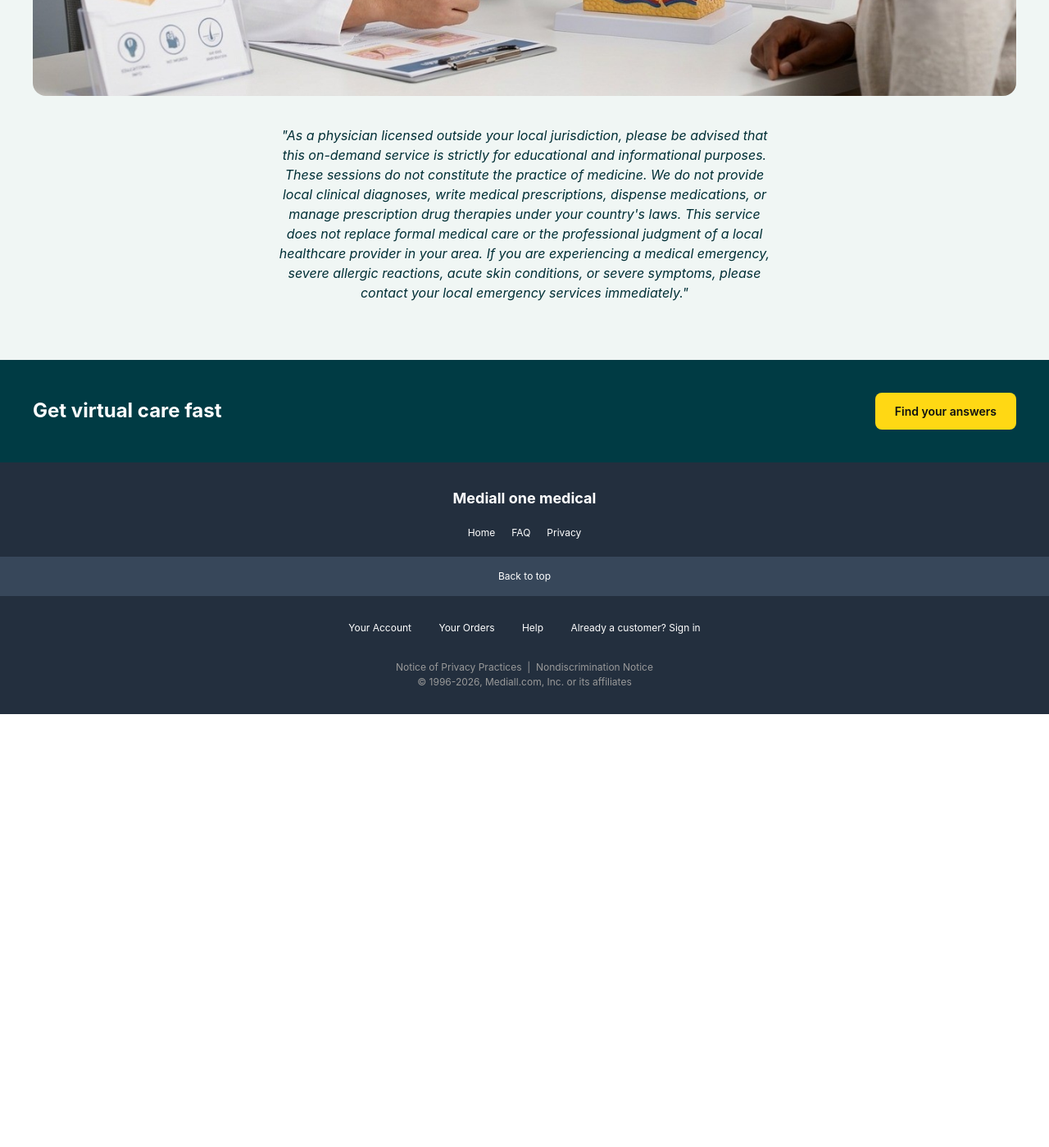
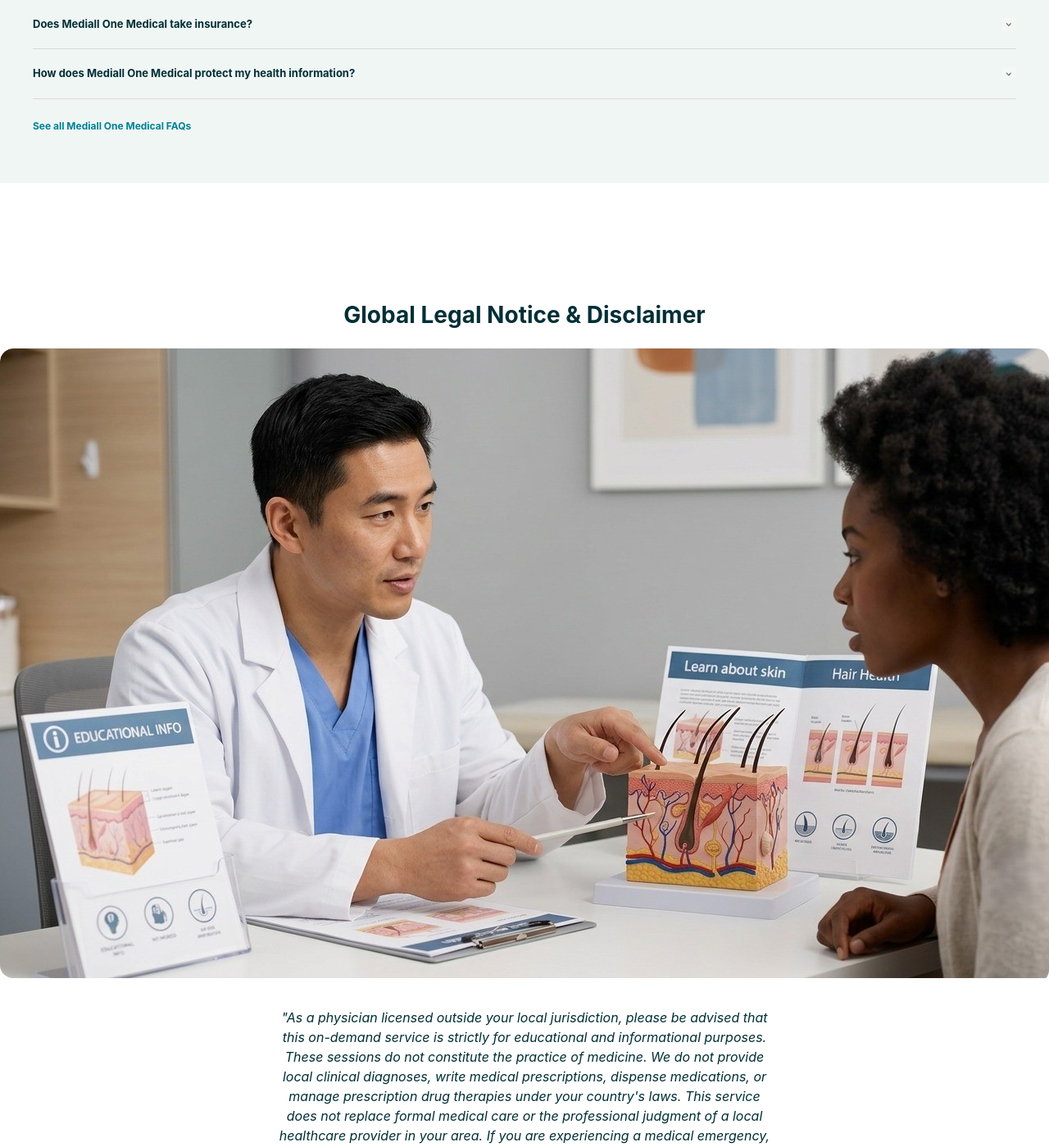
Before and after one commit to DungCaad/mediall, a Django app: page / in a window 1280 px wide. Shown: the part 5040-6439 px from the top of the page at 82% size. Before the commit the page ends 5911 px from the top, so only its background shows below. Run offline with Django 5.2, Linux system fonts and the light colour scheme; data comes from the database, SQL or seed files in the repository; parts of the project's set-up code (start-up, migrations or seed data) failed here and were passed over; some libraries are stand-ins or nearby versions.

Commit message:
chỉnh giao diện

```diff
--- a/templates/home.html
+++ b/templates/home.html
@@ -290,17 +290,17 @@
         </div>
     </aside>
 
-    {% comment %} <section class="split-section bg-white">
+    <section class="split-section bg-mint">
         <div class="container">
             <div class="split-grid" style="grid-template-columns: 1fr 1.2fr;">
                 <div>
                     <span class="badge">Our Scope of Service</span>
                     <h2 class="section-title">We focus exclusively on providing wellness education and informational guidance for minor, everyday ailments (such as common colds, mild allergies, or general health questions), as well as routine skincare and haircare education (such as managing mild acne, dry skin, or general hair health).This includes helping you understand safe, Over-the-Counter (OTC) products, topical solutions, and non-prescription options available in your country to manage your mild symptoms effectively.</h2>
-                    <ul class="features-list">
+                    {% comment %} <ul class="features-list">
                         <li>Fees are for educational support services. This does not constitute clinical care or treatment for any medical condition</li>
                         <li>Initiate educational consultations regarding health information, accessible anytime, anywhere.</li>
                         <li>Member rate: Single-session health education from</li>
-                    </ul>
+                    </ul> {% endcomment %}
                     <a href="#" style="font-size: 14px; font-weight: bold; display: block; margin-bottom: 30px;">See locations and appointment availability</a>
                 </div>
                 <div class="split-image" style="text-align: center;">
@@ -308,8 +308,7 @@
                 </div>
             </div>
         </div>
-    </section> {% endcomment %}
-
+    </section>
     {% comment %} <section class="insurance-section">
         <div class="container">
             <div class="insurance-section-content">
@@ -330,7 +329,7 @@
         </div>
     </section> {% endcomment %}
 
-    <section class="split-section bg-mint" style="padding-top: 100px;">
+    <section class="split-section bg-white" style="padding-top: 100px;">
         <div class="container">
             <div class="split-grid">
                 <div class="split-image">
@@ -397,11 +396,12 @@
                 {% endfor %}
             </div>
             <a class="faq-all-link" href="#">See all Mediall One Medical FAQs</a>
-
+    </section>
+    <section class="split-section bg-white">
             <div class="testimonial">
                 <h2 class="section-title">Global Legal Notice & Disclaimer</h2>
-                <div class="split-image">
-                    <img src="{% static 'images/video_1.jpeg' %}" alt="Man on bench">
+                <div style="border-radius: 16px; overflow: hidden;">
+                    <img src="{% static 'images/video_1.jpeg' %}" alt="Man on bench" style="border-radius:16px;">
                 </div>
                 {% comment %} <div class="quote-icon">“</div> {% endcomment %}
                 {% comment %} <p style="font-weight: bold; margin-bottom: 15px;">What members are saying</p> {% endcomment %}
```
